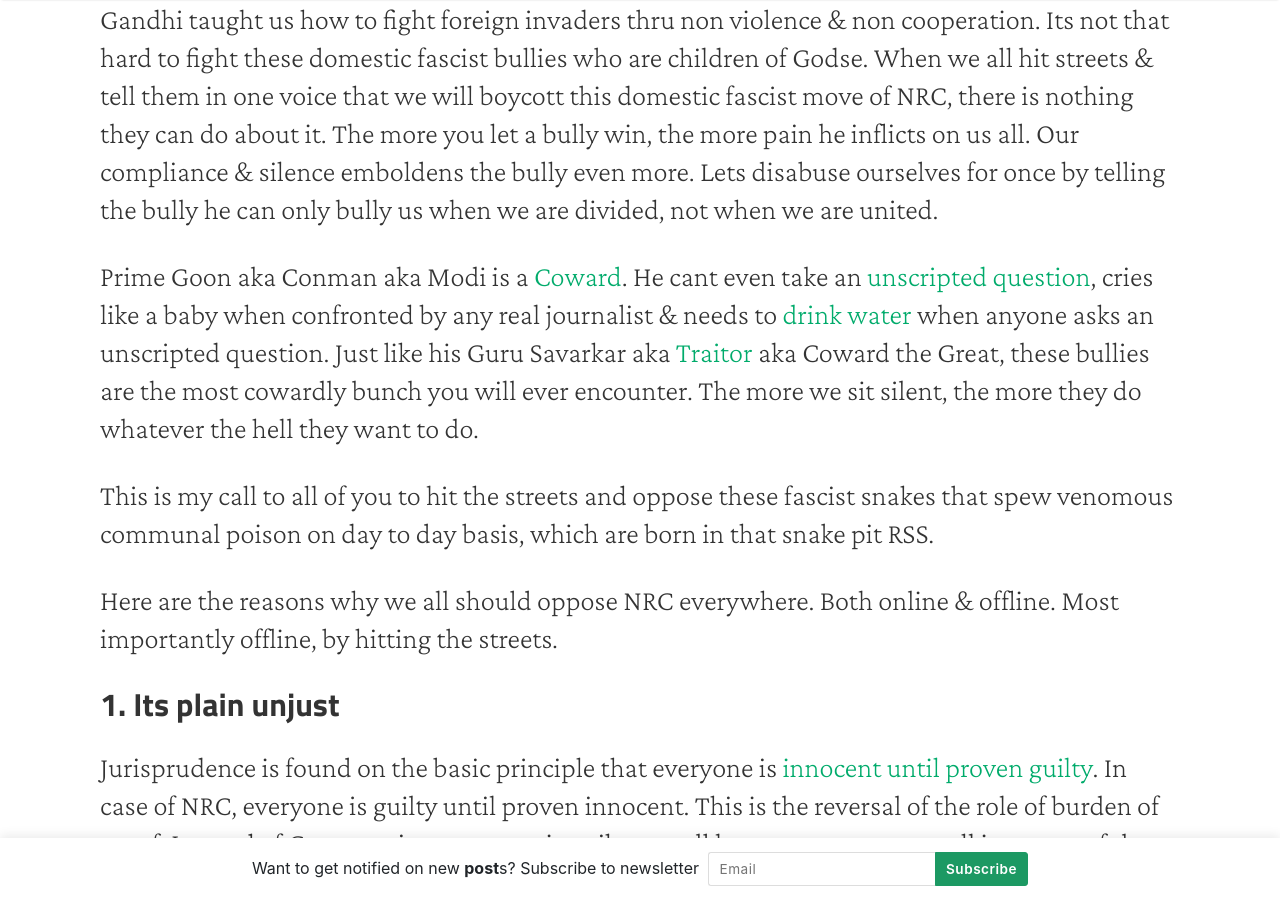
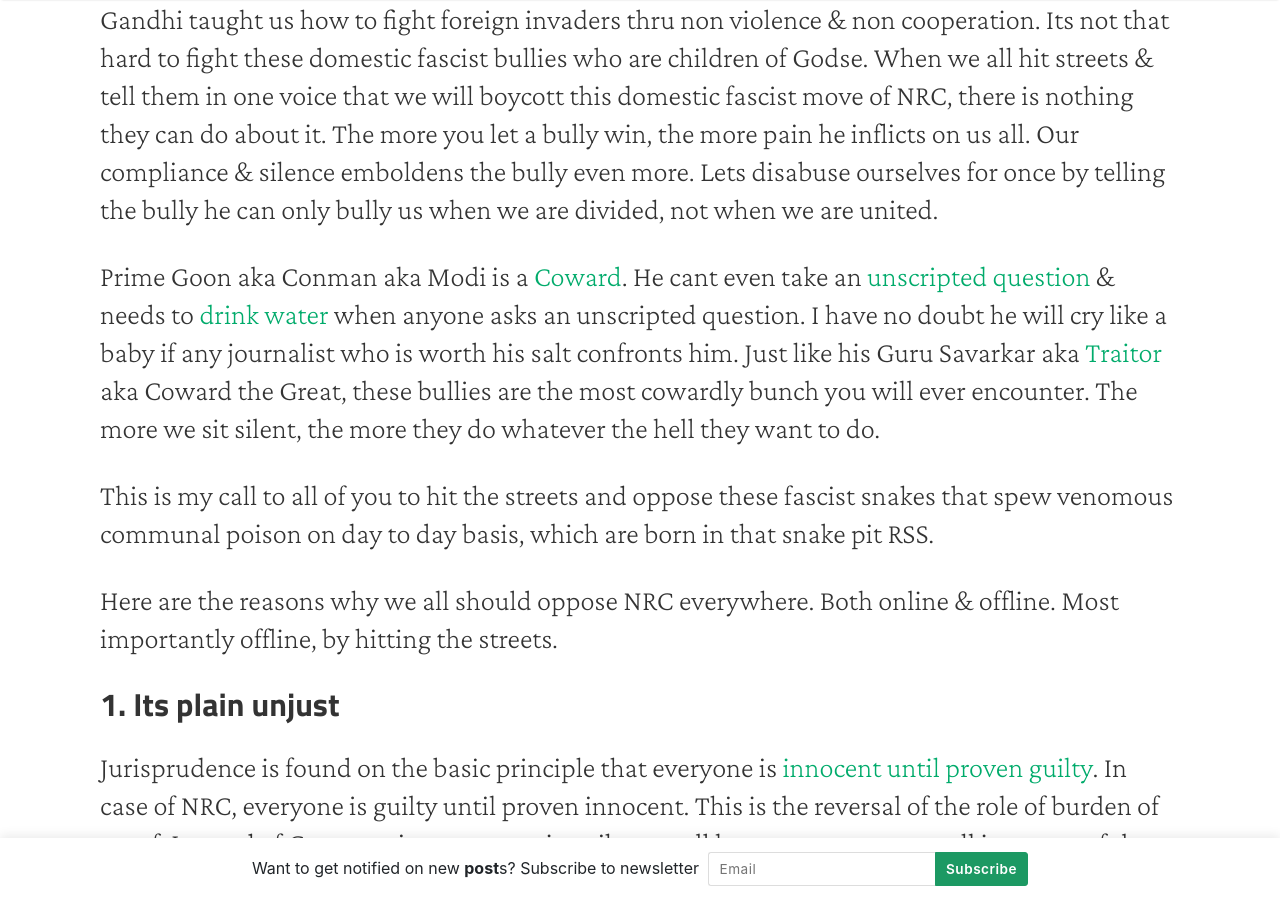
Before and after one commit to thekalinga/thekalinga.in, a Jekyll site: the page built from _posts/2019-11-24-why-fascist-nrc-should-be-opposed/2019-11-24-why-fascist-nrc-should-be-opposed.md, in a window 1280 px wide and 900 px high, scrolled down 2218 px. Built offline with Jekyll 4.4.1, drawn with Linux system fonts in a browser that asks for light colours; nearby versions of some CDN libraries.

Commit message:
fixed minor issue

```diff
--- a/_posts/2019-11-24-why-fascist-nrc-should-be-opposed/2019-11-24-why-fascist-nrc-should-be-opposed.md
+++ b/_posts/2019-11-24-why-fascist-nrc-should-be-opposed/2019-11-24-why-fascist-nrc-should-be-opposed.md
@@ -63,7 +63,8 @@
 Lets disabuse ourselves for once by telling the bully he can only bully us when we are divided, not when we are united.
 
 Prime Goon aka Conman aka Modi is a [Coward](https://thewire.in/media/narendra-modi-press-conference).
-He cant even take an [unscripted question](https://www.youtube.com/watch?v=NbOQa8p080A), cries like a baby when confronted by any real journalist & needs to [drink water](https://www.youtube.com/watch?v=G3PKuc9Nsb4) when anyone asks an unscripted question.
+He cant even take an [unscripted question](https://www.youtube.com/watch?v=NbOQa8p080A) & needs to [drink water](https://www.youtube.com/watch?v=G3PKuc9Nsb4) when anyone asks an unscripted question.
+I have no doubt he will cry like a baby if any journalist who is worth his salt confronts him.
 Just like his Guru Savarkar aka [Traitor](https://thewire.in/history/bhagat-singh-and-savarkar-a-tale-of-two-petitions) aka Coward the Great, these bullies are the most cowardly bunch you will ever encounter.
 The more we sit silent, the more they do whatever the hell they want to do.
 
```
Also changed, not shown: _drafts/2018-10-12-reactor-networking-usecase/2018-10-12-reactor-networking-usecase.md (+1 -0 lines).
